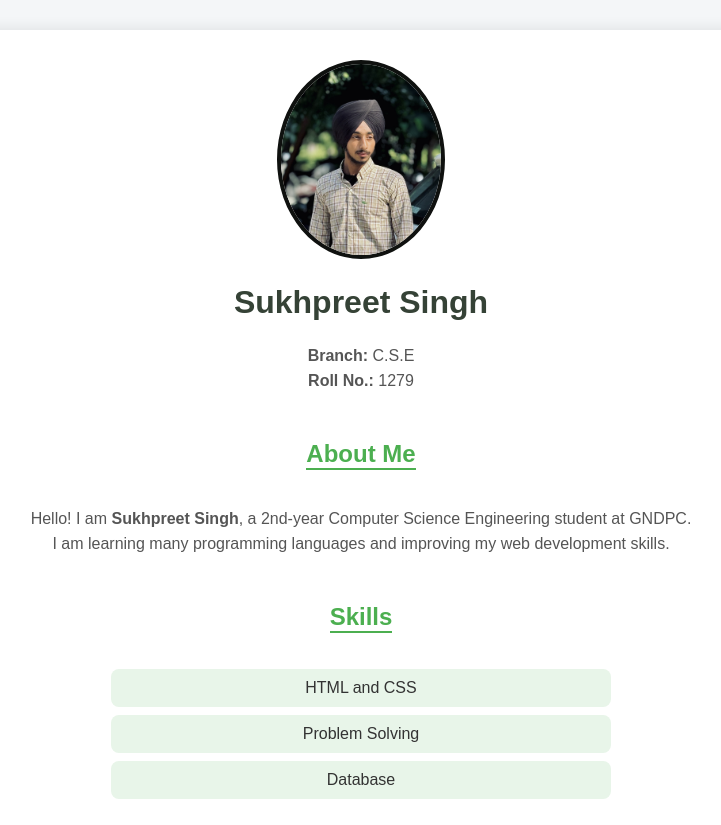
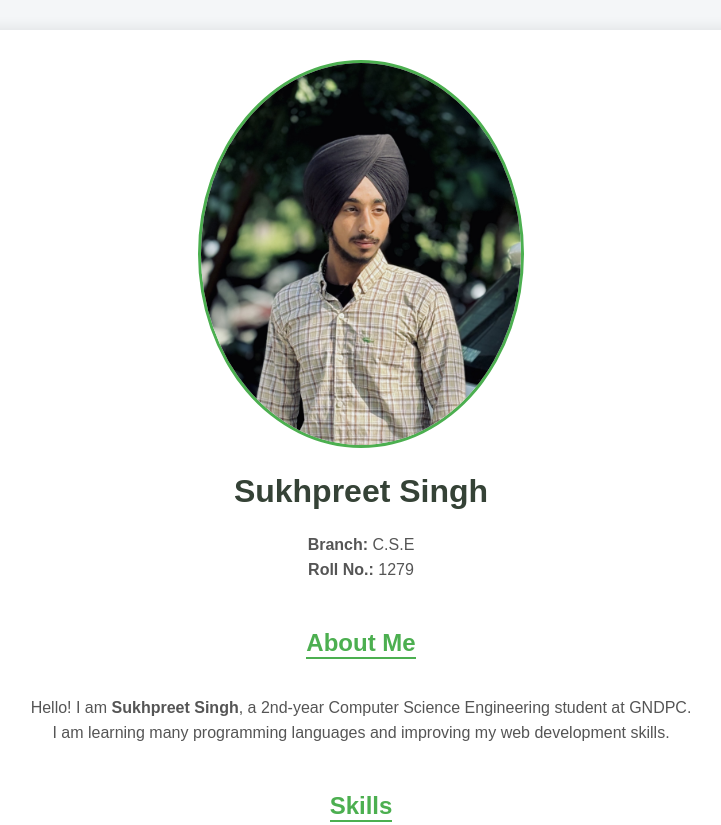
Before and after one commit to sukhpreet1911/sukhpreet, a plain HTML site: page index.html in a window 1280 px wide. Shown: the top 825 px of the page, without its empty margins (279-1000 px from the left). Drawn offline with Linux system fonts and the light colour scheme.

Commit message:
Modify profile photo dimensions and border style
Updated profile photo size and border color.

```diff
--- a/index.html
+++ b/index.html
@@ -27,7 +27,7 @@
 
         img {
             border-radius: 50%;
-            border: 4px solid #0f110f;
+            border: 3px solid #4CAF50;
 
         }
 
@@ -82,7 +82,7 @@
 
 <body>
     <div class="container">
-        <img src="IMG_4243.JPG" width="20%" height="25%" alt="Profile Photo">
+        <img src="IMG_4243.JPG" width="40%" height="45%" alt="Profile Photo">
 
         <h1>Sukhpreet Singh</h1>
         <p><strong>Branch:</strong> C.S.E <br>
```
